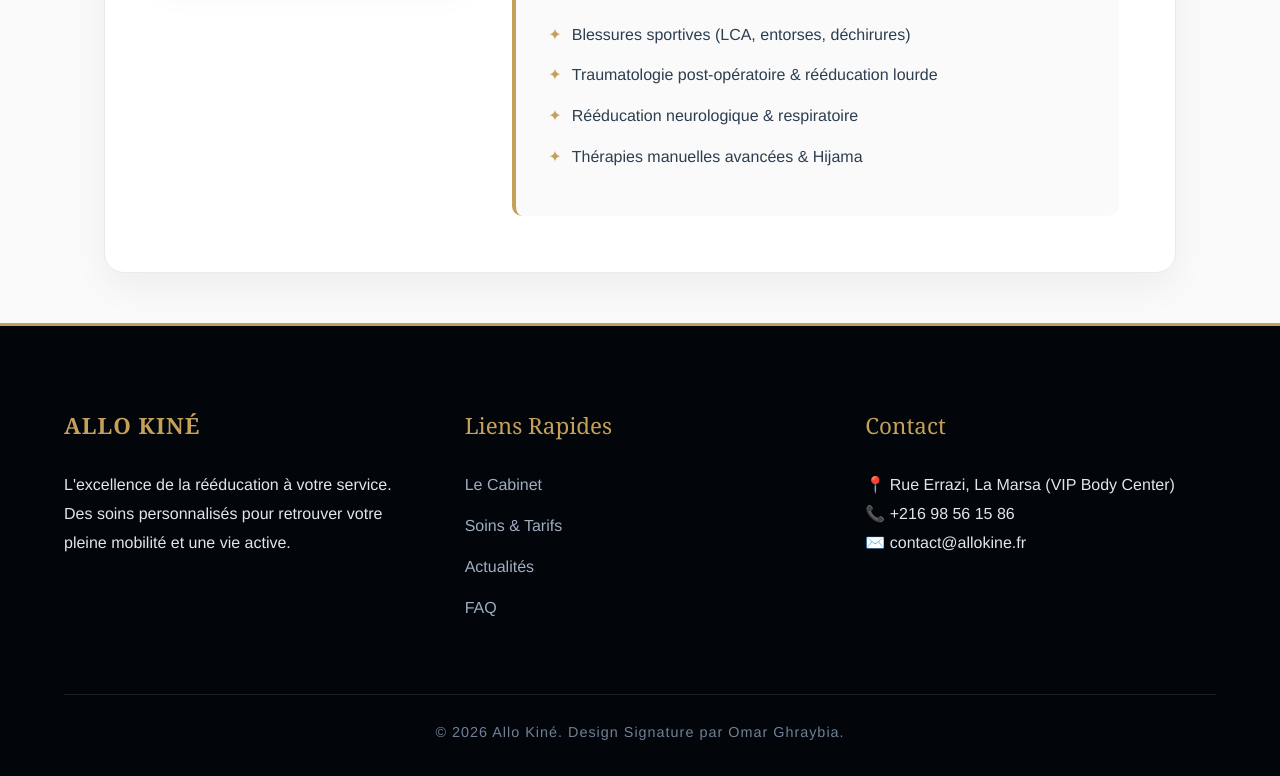
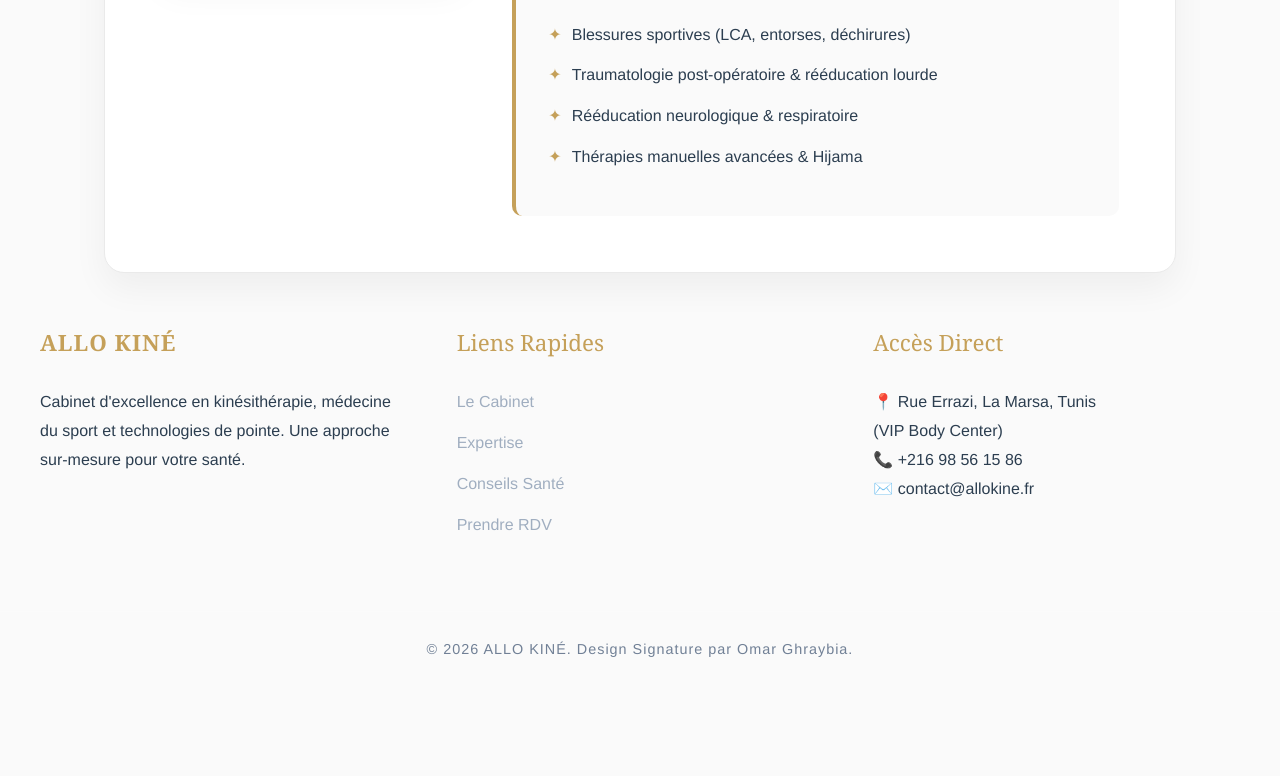
Before and after one commit to omarghraibia/ALLO-KINE-V2, a website: page public/experiences.html in a window 1280 px wide. Shown: the part 754-1530 px from the top of the page. After the commit the page ends 1417 px from the top, so only its background shows below. Drawn offline with Linux system fonts and the light colour scheme.

Commit message:
Update experiences.html

```diff
--- a/public/experiences.html
+++ b/public/experiences.html
@@ -99,33 +99,32 @@
         </div>
     </main>
 
-    <footer class="pro-footer">
+    <footer class="footer">
         <div class="footer-container">
             <div class="footer-col">
                 <h3 class="brand-name">ALLO KINÉ</h3>
-                <p>L'excellence de la rééducation à votre service. Des soins personnalisés pour retrouver votre pleine mobilité et une vie active.</p>
+                <p>Cabinet d'excellence en kinésithérapie, médecine du sport et technologies de pointe. Une approche sur-mesure pour votre santé.</p>
             </div>
             <div class="footer-col">
                 <h3>Liens Rapides</h3>
                 <ul>
                     <li><a href="/cabinet.html">Le Cabinet</a></li>
-                    <li><a href="/competences.html">Soins & Tarifs</a></li>
-                    <li><a href="/blog.html">Actualités</a></li>
-                    <li><a href="/faq.html">FAQ</a></li>
+                    <li><a href="/experiences.html">Expertise</a></li>
+                    <li><a href="/blog.html">Conseils Santé</a></li>
+                    <li><a href="/contact.html">Prendre RDV</a></li>
                 </ul>
             </div>
             <div class="footer-col">
-                <h3>Contact</h3>
-                <p>📍 Rue Errazi, La Marsa (VIP Body Center)</p>
+                <h3>Accès Direct</h3>
+                <p>📍 Rue Errazi, La Marsa, Tunis<br>(VIP Body Center)</p>
                 <p>📞 +216 98 56 15 86</p>
                 <p>✉️ contact@allokine.fr</p>
             </div>
         </div>
         <div class="footer-bottom">
-            <p>&copy; 2026 Allo Kiné. Design Signature par Omar Ghraybia.</p>
+            <p>&copy; 2026 ALLO KINÉ. Design Signature par Omar Ghraybia.</p>
         </div>
     </footer>
-
     <script src="/script.js"></script>
 </body>
 
```
